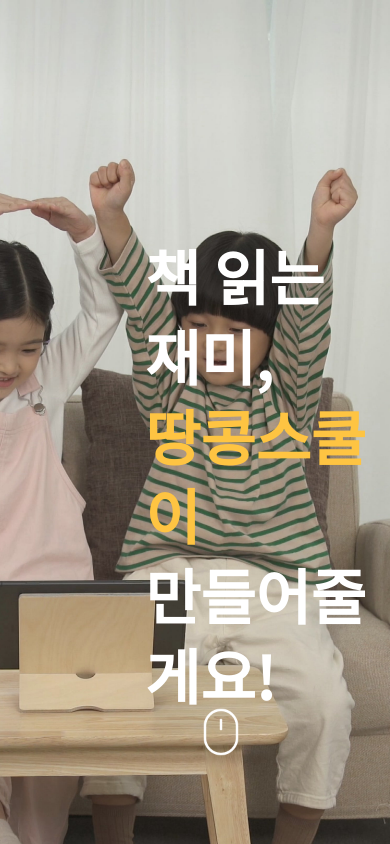
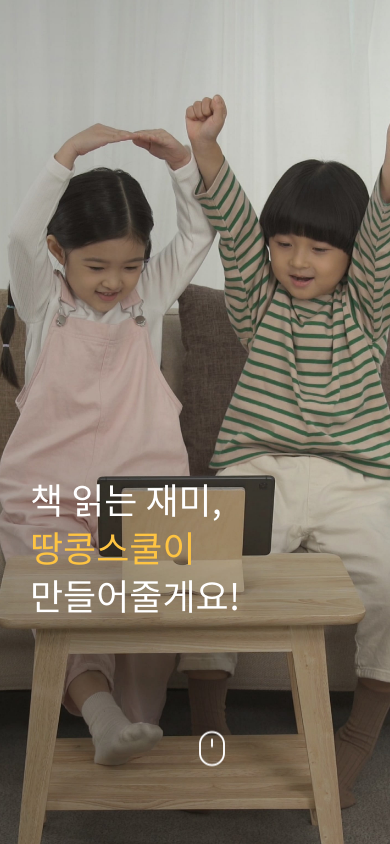
Before and after one commit to PreOnBoarding-Team17/Week3_MainPage, a Next.js app: page / in a window 390 px wide. Built offline with nearby package versions, Linux system fonts and the light colour scheme.

Commit message:
feat #6: Main 컴포넌트 반응형 일부 추가

```diff
--- a/components/Main/index.tsx
+++ b/components/Main/index.tsx
@@ -3,21 +3,41 @@
 import styled, { keyframes } from 'styled-components'
 
 const MainContainer = styled.div`
-  width: 100vw;
+  width: 100%;
   height: 100vh;
   position: relative;
-  background-image: url('/assets/main-bg.jpg');
+  background-image: url('assets/main-bg.jpg');
   background-size: cover;
-  background-position: 75% center;
+  background-position: center;
   z-index: 5;
+
+  @media (max-width: 1200px) {
+    background-position: 75% center;
+  }
+  @media (max-width: 767px) {
+    background-position: center;
+    background-image: url('assets/main-mobile-bg.jpg');
+  }
 `
 const MainContent = styled.div`
   display: flex;
   flex-direction: column;
   jsutify-content: center;
+  font-size: 60px;
+  font-weight: bold;
+  line-height: 1.33;
   position: absolute;
   left: 145px;
   top: 235px;
+
+  @media (max-width: 1200px) {
+    left: 30px;
+    top: 475px;
+  }
+  @media (max-width: 767px) {
+    font-size: 36px;
+    font-weight: 500;
+  }
 `
 
 const MAINCONTENTTEXT = [
@@ -27,9 +47,6 @@
 ]
 
 const MainContentText = styled.span`
-  font-size: 60px;
-  font-weight: bold;
-  line-height: 1.33;
   color: ${({ color }) => (color ? color : '#fff')};
 `
 
@@ -48,6 +65,11 @@
   left: 47.5%;
   bottom: 50px;
   animation: 0.7s ease-in 0s infinite alternate none running ${mouseMove};
+
+  @media (max-width: 767px) {
+    height: 54px;
+    width: 54px;
+  }
 `
 
 const Main: React.FC = () => {
```
